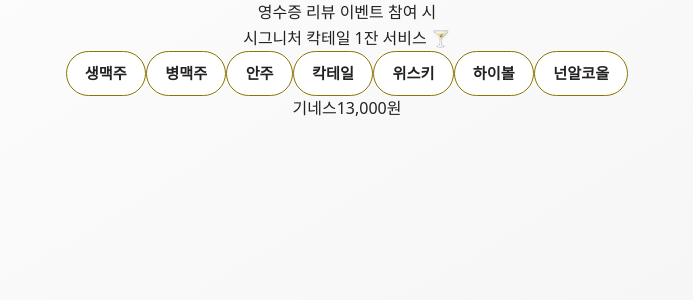
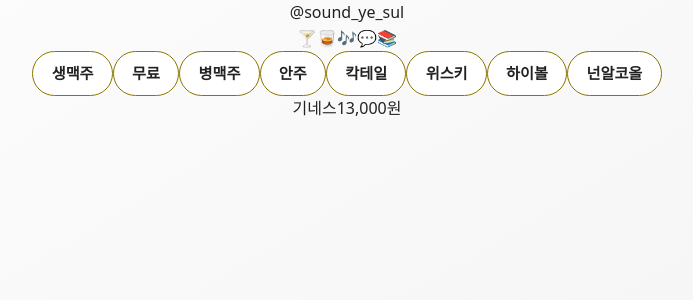
Before and after one commit to Semy-sudo/menu-app, a React (Vite) app: page / in a window 1280 px wide. Shown: the top 300 px of the page, without its empty margins (293-986 px from the left). Built offline with nearby package versions, Linux system fonts and the light colour scheme.

Commit message:
first commit

```diff
--- a/src/MenuPage.jsx
+++ b/src/MenuPage.jsx
@@ -77,6 +77,15 @@ const whiskyGroups = [
 ================================ */
 const menuData = {
   생맥주: [{ name: "기네스", price: "13,000" }],
+
+  무료: [
+    { name: "노래신청", price: " 0" },
+    { name: "영수증 리뷰시", price: "칵테일한잔 무료(파우스트,마티니 X)  /참가비 0" },
+    { name: "젠가 이기면", price: "도파민 초콜릿 제공  /참가비 0" },
+    { name: "할리갈리 이기면", price: "팝콘안주 제공  /참가비 0" },
+    { name: "최종병기 활", price: "맞춘술 한잔 제공  /참가비 5000" },
+  ],
+
 
   병맥주: [
     { name: "(임시품절)빅웨이브", price: "10,500" },
@@ -158,8 +167,8 @@ export default function MenuPage() {
 
       {/* 이벤트 배너 */}
       <div className="w-full max-w-xl bg-gradient-to-r from-[#ff4d4d] to-[#ff0000] text-white rounded-2xl p-4 text-center shadow-lg">
-        <p className="font-bold">영수증 리뷰 이벤트 참여 시</p>
-        <p className="font-extrabold">시그니처 칵테일 1잔 서비스 🍸</p>
+        <p className="font-bold">@sound_ye_sul</p>
+        <p className="font-extrabold">🍸🥃🎶💬📚</p>
       </div>
 
       {/* 카테고리 */}
```
